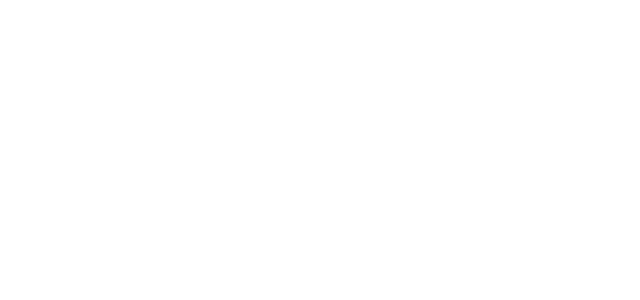
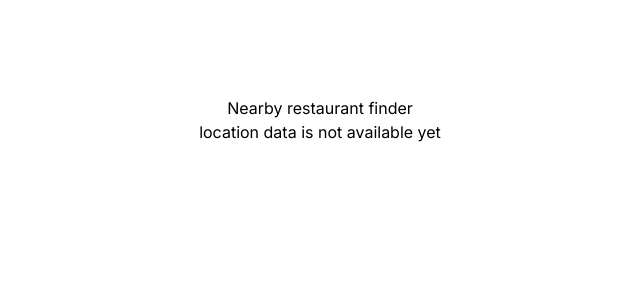
Before and after one commit to Michaelaltinsik1/Cruncho_code_test, a Next.js app: page / in a window 1280 px wide. Shown: the top 300 px of the page, without its empty margins (320-960 px from the left). Built offline with nearby package versions, Linux system fonts and the light colour scheme; no server answers.

Commit message:
Add useGeolocation custom hook
- Add custom hook to enable the user to permit or deny current location.
- Add error handlers to print message if an error occuried.
- Add prettierrc for minor prettier settings

```diff
--- /dev/null
+++ b/src/Components/useGeolocation.ts
@@ -0,0 +1,50 @@
+import { useState, useEffect } from 'react';
+
+interface LocationType {
+  loaded: boolean;
+  coordinates: {
+    lat: number | null;
+    lng: number | null;
+  };
+  error: ErrorType | null | null;
+}
+
+interface ErrorType {
+  code: number;
+  message: string;
+}
+
+const useGeoLocation = () => {
+  const [location, setLocation] = useState<LocationType>({
+    loaded: false,
+    coordinates: { lat: null, lng: null },
+    error: null,
+  });
+
+  const onSuccess = (location: GeolocationPosition) => {
+    setLocation({
+      loaded: true,
+      coordinates: {
+        lat: location.coords.latitude,
+        lng: location.coords.longitude,
+      },
+      error: null,
+    });
+  };
+
+  const onError = (error: ErrorType) => {
+    setLocation({
+      loaded: true,
+      coordinates: { lat: null, lng: null },
+      error,
+    });
+  };
+  useEffect(() => {
+    if (!('geolocation' in navigator)) {
+      onError({ code: 0, message: 'Geolocation not supported' });
+    }
+    navigator.geolocation.getCurrentPosition(onSuccess, onError);
+  }, []);
+  return location;
+};
+export default useGeoLocation;
--- a/src/app/page.tsx
+++ b/src/app/page.tsx
@@ -1,9 +1,28 @@
-import Image from 'next/image'
+'use client';
+import useGeoLocation from '@/Components/useGeolocation';
 
 export default function Home() {
+  const location = useGeoLocation();
+  console.log('Location: ', location);
+
+  const displayCoordinates = () => {
+    if (location.loaded) {
+      if (location.coordinates.lat && location.coordinates.lng) {
+        return (
+          <p>
+            Lat: {location.coordinates.lat} Lng: {location.coordinates.lng}
+          </p>
+        );
+      } else {
+        return <p>Error: {location.error?.message}</p>;
+      }
+    }
+    return <p>location data is not available yet</p>;
+  };
   return (
-    <main className="flex min-h-screen flex-col items-center justify-between p-24">
-
+    <main className="flex flex-col items-center justify-between p-24">
+      <h1>Nearby restaurant finder</h1>
+      {displayCoordinates()}
     </main>
-  )
+  );
 }
```
Also changed, not shown: 1 other file (tests, documents, lock files or other folders).
